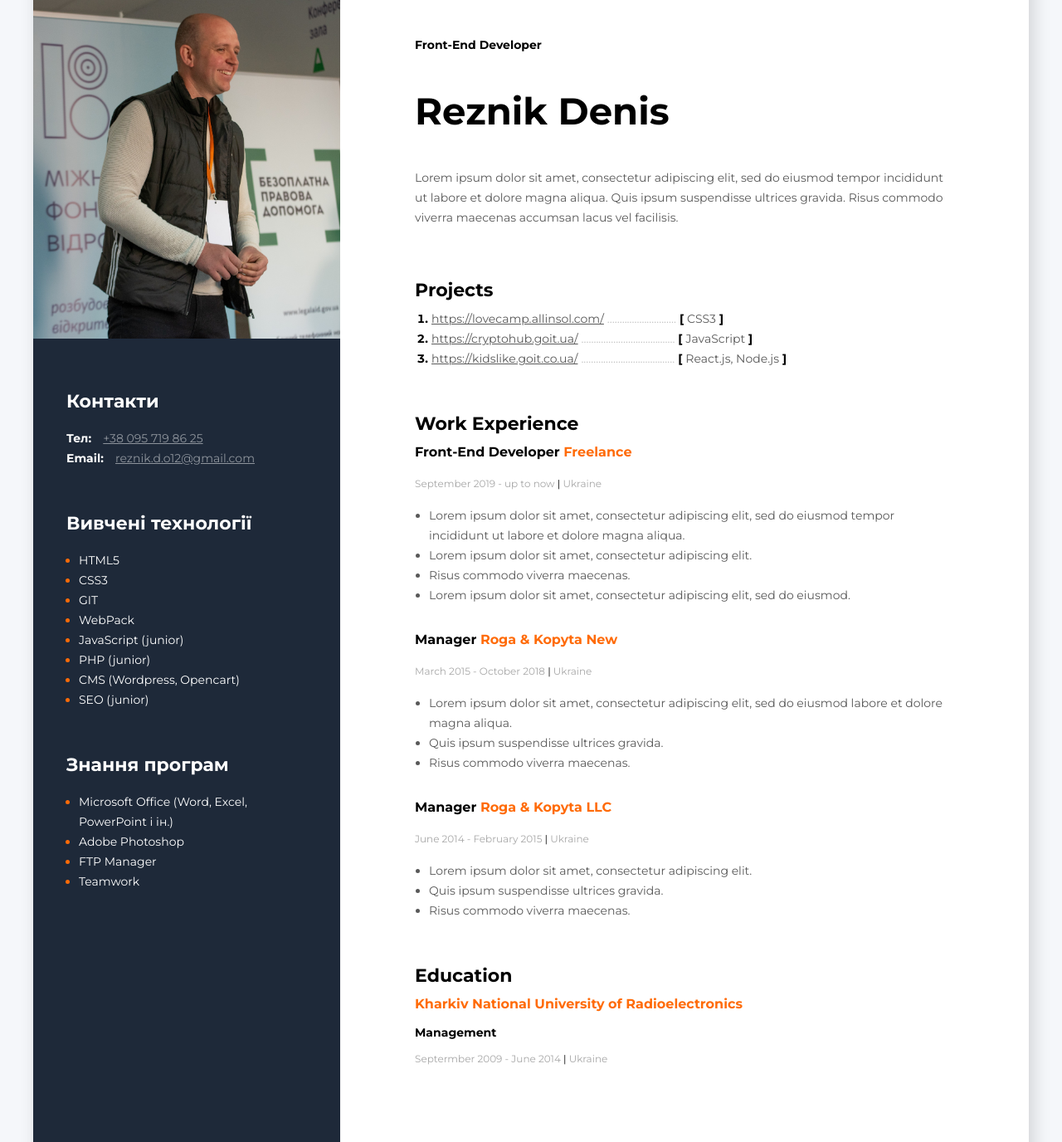
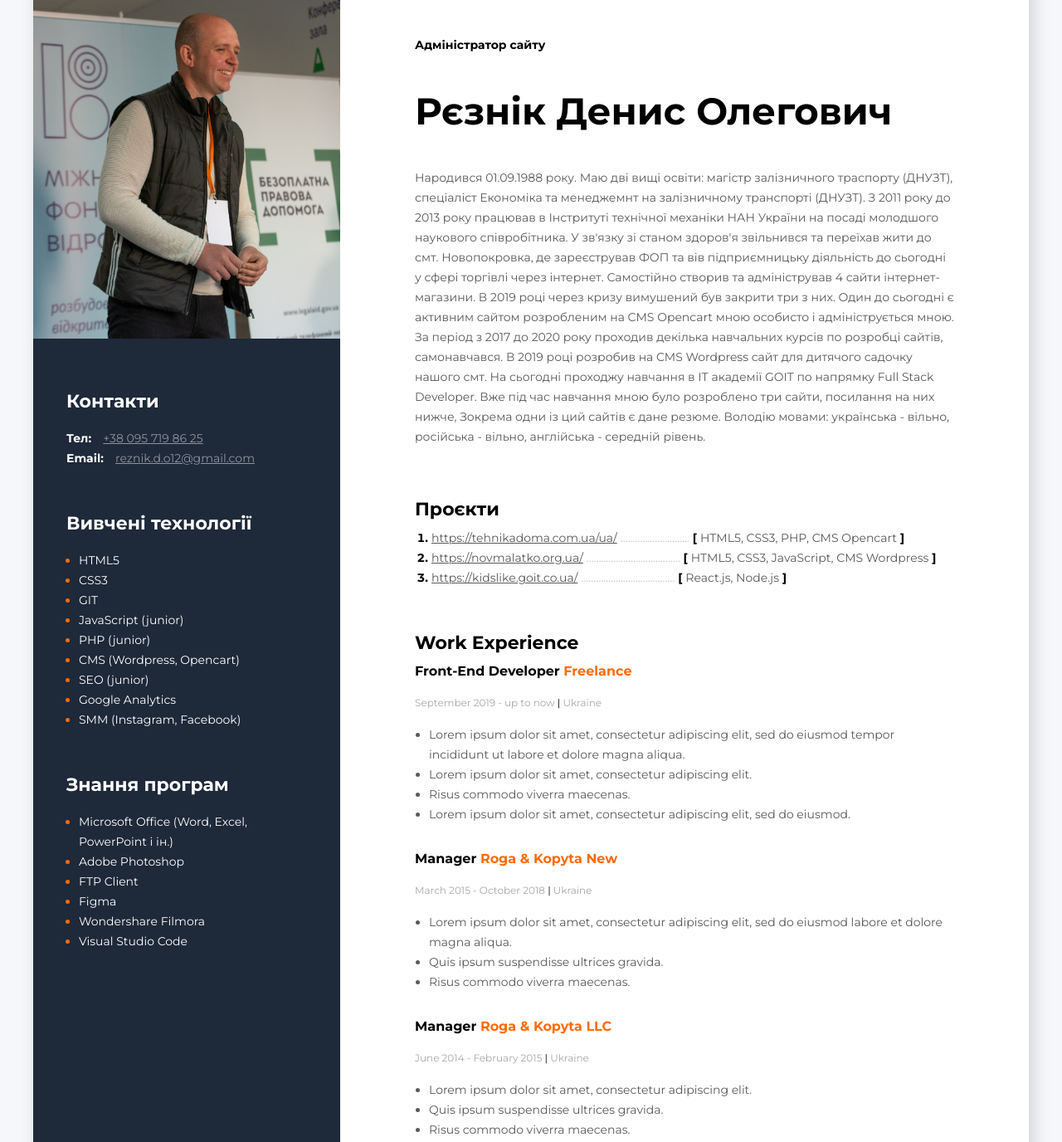
Before and after one commit to reznik-denis/goit-resume, a plain HTML site: page index.html in a window 1280 px wide. Shown: the part 108-1484 px from the top of the page at 83% size. Drawn offline with Linux system fonts and the light colour scheme.

Commit message:
Додає опис про мене

```diff
--- a/index.html
+++ b/index.html
@@ -40,9 +40,6 @@
               <span class="tech-skills-text">GIT</span>
             </li>
             <li class="tech-skills-item">
-              <span class="tech-skills-text">WebPack</span>
-            </li>
-            <li class="tech-skills-item">
               <span class="tech-skills-text">JavaScript (junior)</span>
             </li>
             <li class="tech-skills-item">
@@ -53,6 +50,12 @@
             </li>
             <li class="tech-skills-item">
               <span class="tech-skills-text">SEO (junior)</span>
+            </li>
+            <li class="tech-skills-item">
+              <span class="tech-skills-text">Google Analytics</span>
+            </li>
+            <li class="tech-skills-item">
+              <span class="tech-skills-text">SMM (Instagram, Facebook)</span>
             </li>
           </ul>
         </div>
@@ -66,10 +69,16 @@
               <span class="soft-skills-text">Adobe Photoshop</span>
             </li>
             <li class="soft-skills-item">
-              <span class="soft-skills-text">FTP Manager</span>
+              <span class="soft-skills-text">FTP Client</span>
             </li>
             <li class="soft-skills-item">
-              <span class="soft-skills-text">Teamwork</span>
+              <span class="soft-skills-text">Figma</span>
+            </li>
+            <li class="soft-skills-item">
+              <span class="soft-skills-text">Wondershare Filmora</span>
+            </li>
+            <li class="soft-skills-item">
+              <span class="soft-skills-text">Visual Studio Code</span>
             </li>
           </ul>
         </div>
@@ -77,34 +86,31 @@
       <!--Правая часть описание -->
       <div class="about-me-conteiner">
         <div class="info-container">
-          <h2 class="front-end-developer">Front-End Developer</h2>
-          <h1 class="name">Reznik Denis</h1>
+          <h2 class="front-end-developer">Адміністратор сайту</h2>
+          <h1 class="name">Рєзнік Денис Олегович</h1>
           <p class="description">
-            Lorem ipsum dolor sit amet, consectetur adipiscing elit, sed do
-            eiusmod tempor incididunt ut labore et dolore magna aliqua. Quis
-            ipsum suspendisse ultrices gravida. Risus commodo viverra maecenas
-            accumsan lacus vel facilisis.
+            Народився 01.09.1988 року. Маю дві вищі освіти: магістр залізничного траспорту (ДНУЗТ), спеціаліст Економіка та менеджемнт на залізничному транспорті (ДНУЗТ). З 2011 року до 2013 року працював в Інстритуті технічної механіки НАН України на посаді молодшого наукового співробітника. У зв'язку зі станом здоров'я звільнився та переїхав жити до смт. Новопокровка, де зареєстрував ФОП та вів підприємницьку діяльність до сьогодні у сфері торгівлі через інтернет. Самостійно створив та адміністрував 4 сайти інтернет-магазини. В 2019 році через кризу вимушений був закрити три з них. Один до сьогодні є активним сайтом розробленим на CMS Opencart мною особисто і адмініструється мною. За період з 2017 до 2020 року проходив декілька навчальних курсів по розробці сайтів, самонавчався. В 2019 році розробив на CMS Wordpress сайт для дитячого садочку нашого смт. На сьогодні проходжу навчання в ІТ академії GOIT по напрямку Full Stack Developer. Вже під час навчання мною було розроблено три сайти, посилання на них нижче, Зокрема одни із ций сайтів є дане резюме. Володію мовами: українська - вільно, російська - вільно, англійська - середній рівень.
           </p>
         </div>
         <div class="projects-conteiner">
-          <h3 class="about-me-title">Projects</h3>
+          <h3 class="about-me-title">Проєкти</h3>
           <ol>
             <li class="project-item">
-              <a class="project-link" href="https://lovecamp.allinsol.com/"
-                >https://lovecamp.allinsol.com/</a
+              <a class="project-link" href="https://tehnikadoma.com.ua/ua"
+                >https://tehnikadoma.com.ua/ua/</a
               >
               <span class="dots">............................</span>
               <span
-                ><b>[</b> <span class="projects-text">CSS3</span> <b>]</b></span
+                ><b>[</b> <span class="projects-text">HTML5, CSS3, PHP, CMS Opencart</span> <b>]</b></span
               >
             </li>
             <li class="project-item">
-              <a class="project-link" href="https://cryptohub.goit.ua/"
-                >https://cryptohub.goit.ua/</a
+              <a class="project-link" href="https://novmalatko.org.ua/"
+                >https://novmalatko.org.ua/</a
               >
               <span class="dots">......................................</span>
               <span>
-                <b>[</b> <span class="projects-text">JavaScript</span>
+                <b>[</b> <span class="projects-text">HTML5, CSS3, JavaScript, CMS Wordpress</span>
                 <b>]</b></span
               >
             </li>
```
